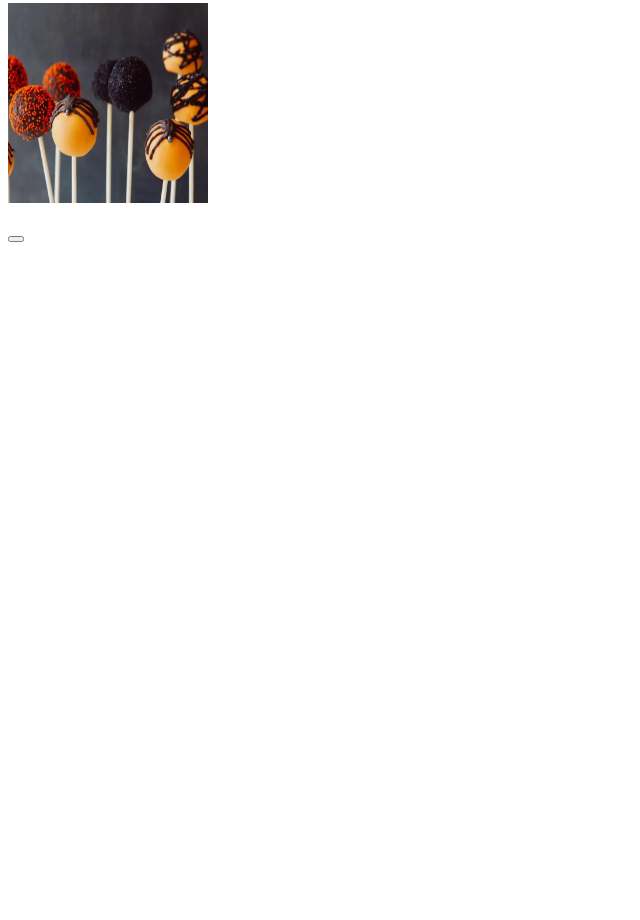
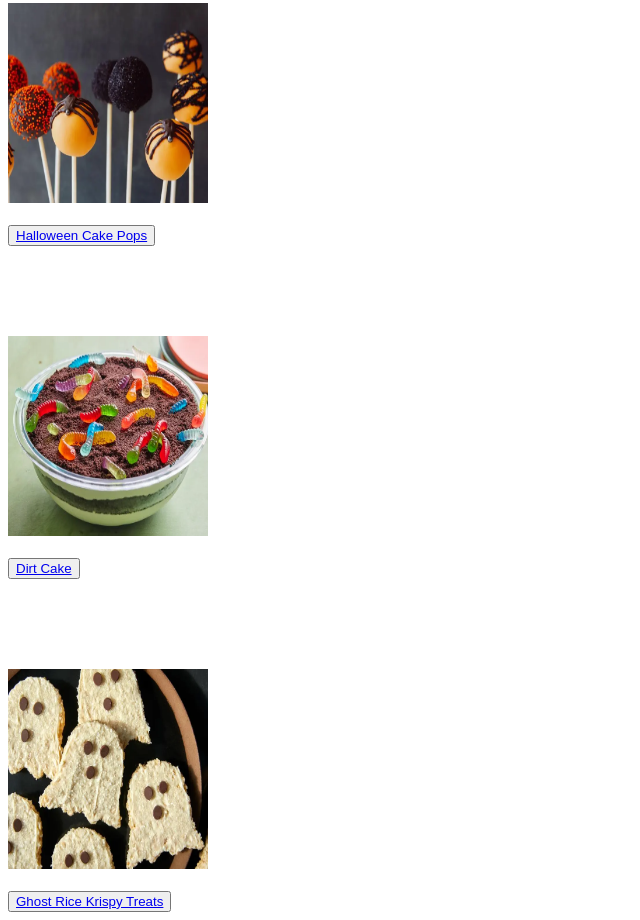
Before and after one commit to angelsilkey/recipes-v2, a plain HTML site: page index.html in a window 1280 px wide. Shown: the part 217-1137 px from the top of the page, without its empty margins (0-640 px from the left). Before the commit the page ends 800 px from the top, so only its background shows below. Drawn offline with Linux system fonts and the light colour scheme.

Commit message:
v1.1 all recipes avail. to visit, index.html
n/a

```diff
--- a/index.html
+++ b/index.html
@@ -20,6 +20,25 @@
         width="200"
         height="200"></a>
         <br></br>
-        <button class="button"
+        <button class="button"><a href="recipes/Fun Cake Pops.html">Halloween Cake Pops</a></button>
+    <br></br>
+    <br></br>
+    <br></br>
+        <a href="recipes/Dirt Cake.html">
+        <img src="images/dirtcake.webp"
+        width="200"
+        height="200"></a>
+        <br></br>
+        <button class="button"><a href="recipes/Dirt Cake.html">Dirt Cake</a></button>
+    <br></br>
+    <br></br>
+    <br></br>
+        <a href="recipes/Ghost Rice Krispy Treats">
+        <img src="images/ghostkrispies.webp"
+        width="200"
+        height=200""></a>
+        <br></br>
+        <button class="button"><a href="recipes/Ghost Rice Krispy Treats">Ghost Rice Krispy Treats</a></button>
+    </div>
 </body>
 </html>
```
Also changed, not shown: images/dirtcake.webp (added), images/ghostkrispies.webp (added), recipes/Dirt Cake.html (added), 1 other file.
